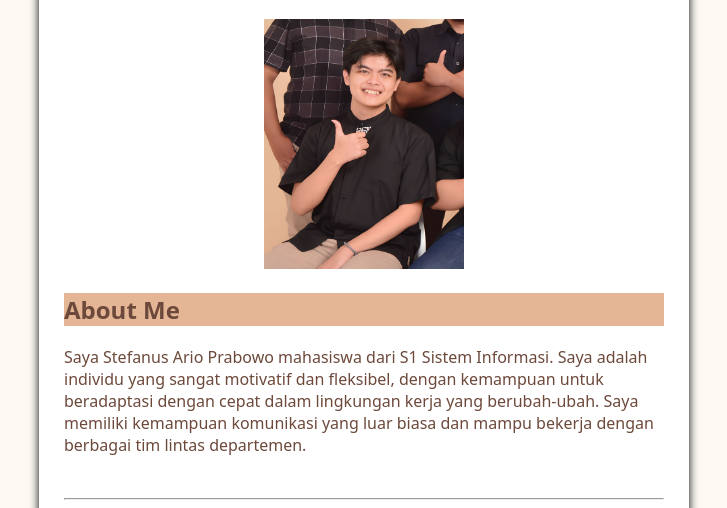
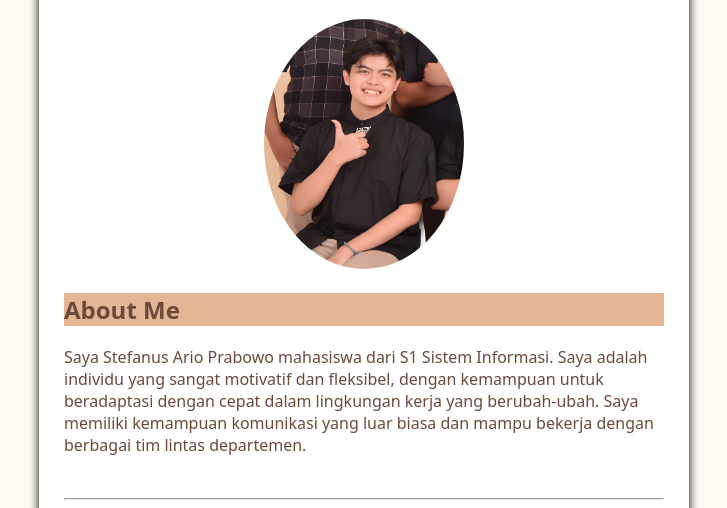
Before and after one commit to stefanario/wad_project1, a plain HTML site: page index.html in a window 1280 px wide. Shown: the part 292-800 px from the top of the page, without its empty margins (276-1003 px from the left). Drawn offline with Linux system fonts and the light colour scheme.

Commit message:
Update index.html

```diff
--- a/index.html
+++ b/index.html
@@ -24,7 +24,7 @@
 		<div style="background-color: white; max-width: 600px; margin: 200px auto; padding: 25px; border-radius: 10px; box-shadow: 0 0 10px;">
 
 		<h1 align="center">STEFANUS ARIO PRABOWO</h1>
-		<p><center><img src="foto.jpeg" width="200" height="250" border-radius: 200%></center></p>
+		<p><center><img src="foto.jpeg" width="200" height="250" style="border-radius: 200%"></center></p>
 
 		<h2>About Me</h2>
 		<p>
```
